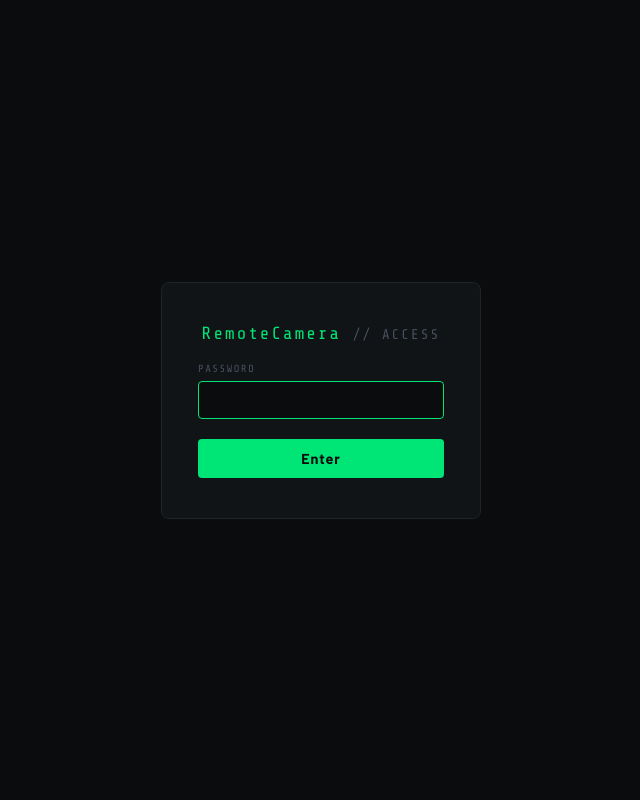
After one commit to jurdiales/RemoteCameraMonitoring, a Flask app: template templates/login.html in a window 1280 px wide. The commit adds this page. Shown: the whole page, without its empty margins (319-959 px from the left). Run offline with Flask 3, Linux system fonts and the light colour scheme; the template is opened without the code that fills it, so the values that code supplies are empty.

Commit message:
HTML authentication added

```diff
--- a/server.py
+++ b/server.py
@@ -17,8 +17,10 @@ import argparse
 import asyncio
 import queue
 import fractions
+import secrets
+from functools import wraps
 
-from flask import Flask, Response, jsonify, render_template_string, request
+from flask import Flask, Response, jsonify, render_template, request, session, redirect
 import numpy as np
 from aiortc import RTCIceServer, RTCPeerConnection, RTCSessionDescription, VideoStreamTrack, AudioStreamTrack, RTCConfiguration
 import av
@@ -52,9 +54,13 @@ DILATION_KERNEL     = np.ones((5, 5), np.uint8)    # dilation to connect motion
 ENABLE_RECORDINGS   = False         # enable recording
 RECORDINGS_DIR      = "recordings"  # name of the folder to store recordings
 MAX_RECORDINGS      = 50            # maximum number of recordings to store
+
+# Authentication
+LOGIN_PASSWORD      = ""            # password to access the web interface; leave empty to disable auth
 # ─────────────────────────────────────────────
 
-app = Flask(__name__)
+app = Flask(__name__, template_folder="templates")
+app.secret_key = secrets.token_hex(32)  # random per-run; all sessions are invalidated on restart
 os.makedirs(RECORDINGS_DIR, exist_ok=True)
 
 # Global status shared between threads
@@ -359,14 +365,53 @@ def _mjpeg_generator():
 
 
 # ══════════════════════════════════════════════════════════════
+#  AUTHENTICATION
+# ══════════════════════════════════════════════════════════════
+def require_auth(f):
+    """Gate a route behind the configured password. No-op when LOGIN_PASSWORD is empty."""
+    @wraps(f)
+    def decorated(*args, **kwargs):
+        if LOGIN_PASSWORD and not session.get("authenticated"):
+            # Return JSON 401 for API / AJAX endpoints; redirect pages to login
+            if request.path.startswith("/api/") or request.is_json:
+                return jsonify({"error": "Unauthorized"}), 401
+            return redirect("/login")
+        return f(*args, **kwargs)
+    return decorated
+
+
+@app.route("/login", methods=["GET", "POST"])
+def login():
+    if not LOGIN_PASSWORD:
+        return redirect("/")
+    if request.method == "POST":
+        pwd = request.form.get("password", "")
+        if secrets.compare_digest(pwd.encode(), LOGIN_PASSWORD.encode()):
+            session["authenticated"] = True
+            session["from_login"] = True
+            return redirect("/")
+        return render_template("login.html", error="Incorrect password")
+    return render_template("login.html", error=None)
+
+
+@app.route("/logout")
+def logout():
+    session.clear()
+    return redirect("/login" if LOGIN_PASSWORD else "/")
+
+
+# ══════════════════════════════════════════════════════════════
 #  RUTAS FLASK
 # ══════════════════════════════════════════════════════════════
 @app.route("/")
+@require_auth
 def index():
-    return render_template_string(HTML_PAGE)
+    from_login = session.pop("from_login", False)
+    return render_template("index.html", auth_enabled=bool(LOGIN_PASSWORD), from_login=from_login)
 
 
 @app.route("/stream")
+@require_auth
 def stream():
     return Response(
         _mjpeg_generator(),
@@ -375,6 +420,7 @@ def stream():
 
 
 @app.route("/offer", methods=["POST"])
+@require_auth
 def offer():
     data = request.get_json()
     if not data or "sdp" not in data or "type" not in data:
@@ -384,6 +430,7 @@ def offer():
 
 
 @app.route("/api/status")
+@require_auth
 def api_status():
     uptime = datetime.datetime.now() - _stats["start_time"]
     h, rem = divmod(int(uptime.total_seconds()), 3600)
@@ -400,6 +447,7 @@ def api_status():
 
 
 @app.route("/api/recordings")
+@require_auth
 def api_recordings():
     files = []
     for f in sorted(os.listdir(RECORDINGS_DIR), reverse=True):
@@ -411,23 +459,17 @@ def api_recordings():
 
 
 # ══════════════════════════════════════════════════════════════
-#  WEB INTERFACE
-# ══════════════════════════════════════════════════════════════
-with open("index.html", "r", encoding='utf-8') as _f:
-    HTML_PAGE = _f.read()
-
-
-# ══════════════════════════════════════════════════════════════
 #  MAIN ENTRY POINT
 # ══════════════════════════════════════════════════════════════
 if __name__ == "__main__":
     parser = argparse.ArgumentParser()
     parser.add_argument("-s", "--setup", action="store_true", help="Run camera setup utility", required=False)
     parser.add_argument("-c", "--camera", type=int, default=CAMERA_INDEX, help="Camera index")
+    parser.add_argument("-a", "--audio-device", type=int, default=None, help="Audio input device index (default: system default)")
     parser.add_argument("-r", "--record", action="store_true", default=ENABLE_RECORDINGS, help="Enable recordings")
     parser.add_argument("-m", "--motion", action="store_true", default=ENABLE_MOTION_DET, help="Enable motion detection")
     parser.add_argument("-p", "--port", type=int, default=FLASK_PORT, help="Flask server port")
-    parser.add_argument("-a", "--audio-device", type=int, default=None, help="Audio input device index (default: system default)")
+    parser.add_argument("--password", type=str, default=LOGIN_PASSWORD, metavar="PWD", help="Password to protect the web interface (leave empty to disable)")
     args = parser.parse_args()
 
     if args.setup:
@@ -447,13 +489,15 @@ if __name__ == "__main__":
         exit(0)
 
     CAMERA_INDEX = args.camera
+    if args.audio_device is not None:
+        AUDIO_DEVICE_INDEX = args.audio_device
     ENABLE_RECORDINGS = args.record
     ENABLE_MOTION_DET = args.motion
     FLASK_PORT = args.port
-    if args.audio_device is not None:
-        AUDIO_DEVICE_INDEX = args.audio_device
+    LOGIN_PASSWORD = args.password
 
     _audio_label = f"device index {AUDIO_DEVICE_INDEX}" if AUDIO_DEVICE_INDEX is not None else "system default"
+    _auth_label  = "enabled" if LOGIN_PASSWORD else "DISABLED (no --password set)"
 
     print("=" * 55)
     print("  Remote Camera Monitoring System")
@@ -461,6 +505,7 @@ if __name__ == "__main__":
     print(f"  Camera:        index {CAMERA_INDEX}")
     print(f"  Resolution:    {STREAM_WIDTH}x{STREAM_HEIGHT} @ {STREAM_FPS}fps")
     print(f"  Microphone:    {_audio_label}")
+    print(f"  Auth:          {_auth_label}")
     print(f"  Recordings:    ./{RECORDINGS_DIR}/")
     print(f"  Local access:  http://localhost:{FLASK_PORT}")
     print("  Remote access: see SETUP.md")
@@ -472,4 +517,4 @@ if __name__ == "__main__":
     aiortc_thread = threading.Thread(target=_start_aiortc_loop, daemon=True)
     aiortc_thread.start()
 
-    app.run(host="0.0.0.0", port=FLASK_PORT, threaded=True, use_reloader=False)
+    app.run(host="0.0.0.0", port=FLASK_PORT, threaded=True, debug=True, use_reloader=False)
--- /dev/null
+++ b/templates/login.html
@@ -0,0 +1,57 @@
+<!DOCTYPE html>
+<html lang="en">
+<head>
+    <meta charset="UTF-8">
+    <meta name="viewport" content="width=device-width, initial-scale=1.0">
+    <title>RemoteCamera \u2014 Access</title>
+    <link rel="preconnect" href="https://fonts.googleapis.com">
+    <link href="https://fonts.googleapis.com/css2?family=Share+Tech+Mono&family=Barlow:wght@300;500;700&display=swap" rel="stylesheet">
+    <style>
+        * { box-sizing: border-box; margin: 0; padding: 0; }
+        body {
+            background: #0a0c0e; color: #c8cdd4;
+            font-family: 'Barlow', sans-serif;
+            min-height: 100vh;
+            display: flex; align-items: center; justify-content: center;
+        }
+        .card {
+            background: #111417; border: 1px solid #1e2329; border-radius: 8px;
+            padding: 40px 36px; width: 320px;
+            display: flex; flex-direction: column; gap: 20px;
+        }
+        .logo { font-family: 'Share Tech Mono', monospace; color: #00e676;
+                font-size: 1.1rem; letter-spacing: .12em; text-align: center; }
+        .logo span { color: #4a5060; font-size: .8em; }
+        label { font-family: 'Share Tech Mono', monospace; font-size: .65rem;
+                letter-spacing: .15em; color: #4a5060; text-transform: uppercase;
+                display: block; margin-bottom: 6px; }
+        input[type=password] {
+            width: 100%; background: #0a0c0e; border: 1px solid #1e2329;
+            border-radius: 4px; color: #c8cdd4;
+            font-family: 'Share Tech Mono', monospace; font-size: .9rem;
+            padding: 10px 12px; outline: none; transition: border-color .2s;
+        }
+        input[type=password]:focus { border-color: #00e676; }
+        button {
+            width: 100%; background: #00e676; color: #0a0c0e; border: none;
+            border-radius: 4px; font-family: 'Barlow', sans-serif; font-weight: 700;
+            font-size: .9rem; letter-spacing: .06em; padding: 11px;
+            cursor: pointer; transition: opacity .2s;
+        }
+        button:hover { opacity: .85; }
+        .error { font-family: 'Share Tech Mono', monospace; font-size: .72rem;
+                 color: #ff3d3d; text-align: center; }
+    </style>
+</head>
+<body>
+    <form class="card" method="post">
+        <div class="logo">RemoteCamera <span>// ACCESS</span></div>
+        <div>
+            <label for="pwd">Password</label>
+            <input id="pwd" type="password" name="password" autofocus autocomplete="current-password">
+        </div>
+        {% if error %}<div class="error">{{ error }}</div>{% endif %}
+        <button type="submit">Enter</button>
+    </form>
+</body>
+</html>
```
Also changed, not shown: templates/index.html (renamed from index.html, +58 -4 lines).
